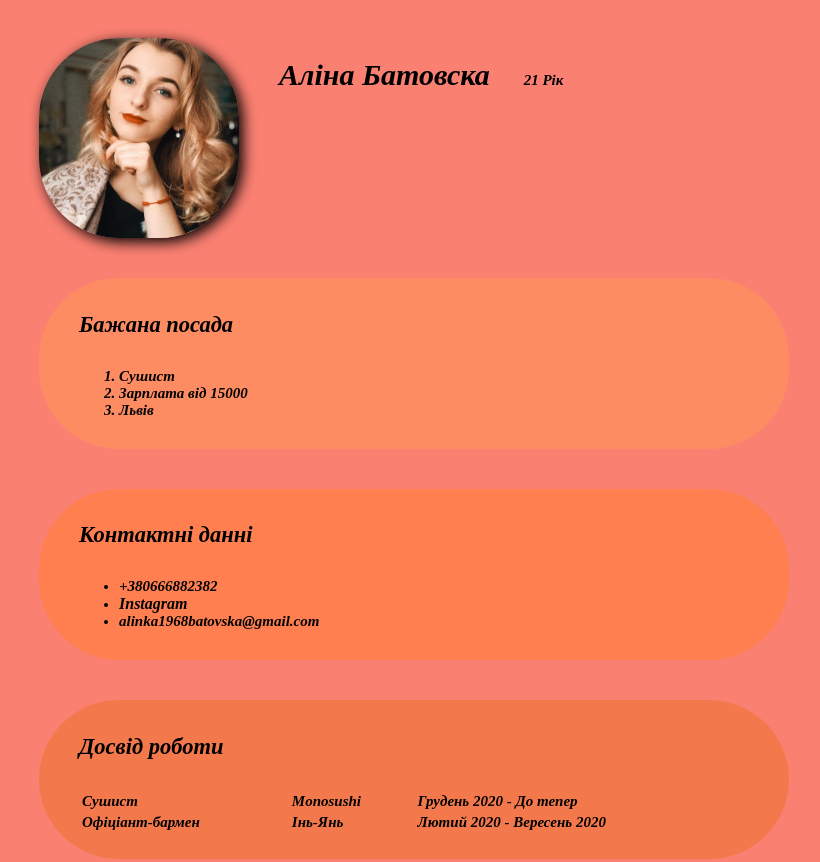
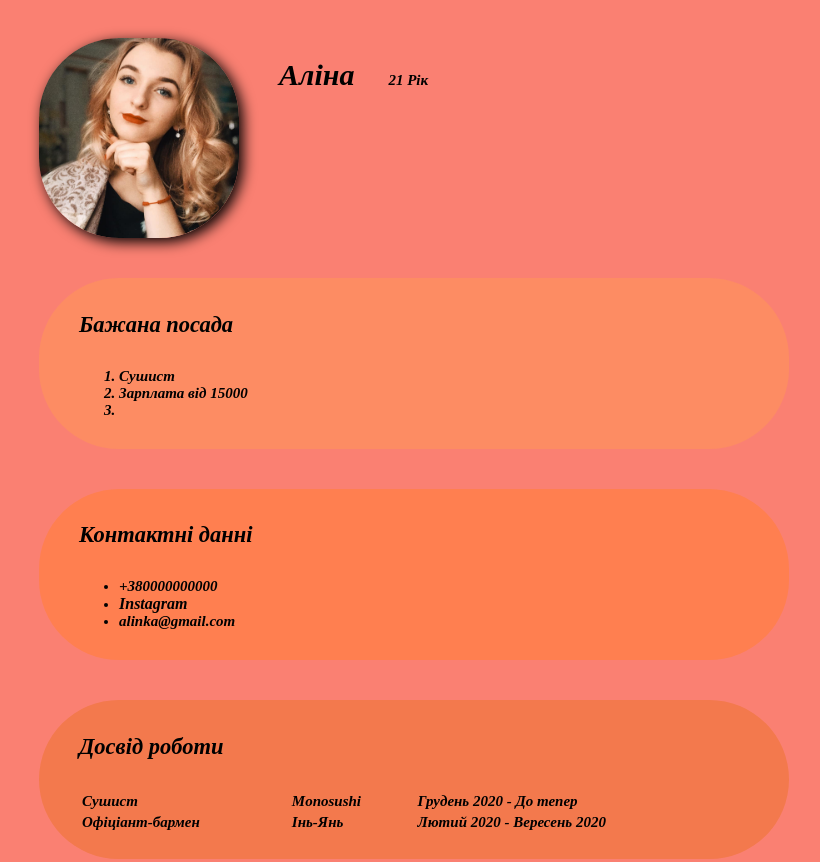
Before and after one commit to Danill23/new_project, a plain HTML site: page index.html in a window 1280 px wide. Shown: the top 862 px of the page, without its empty margins (247-1067 px from the left). Drawn offline with Linux system fonts and the light colour scheme.

Commit message:
Update index.html

```diff
--- a/index.html
+++ b/index.html
@@ -10,7 +10,7 @@
             <div class="top">
                 <img src="alinka.jpg" width="200" alt="тут моє фото" class="alinka"/>
 
-                <h1>Аліна Батовска</h1>
+                <h1>Аліна </h1>
                 <p>21 Рік</p>
 
             </div>
@@ -20,16 +20,16 @@
                 <ol>
                     <li>Сушист</li>
                     <li>Зарплата від 15000</li>
-                    <li>Львів</li>
+                    <li></li>
                 </ol>
             </div>
 
             <div class="tupe contact">
                 <h2>Контактні данні</h2>
                 <ul>
-                    <li>+380666882382</li>
-                    <li><a href="https://www.instagram.com/alinkabatovska/" target="_blank">Instagram</a></li>
-                    <li>alinka1968batovska@gmail.com</li>
+                    <li>+380000000000</li>
+                    <li><a href="https://www.instagram.com/" target="_blank">Instagram</a></li>
+                    <li>alinka@gmail.com</li>
                 </ul>
             </div>
             <div class="tupe work">
```
